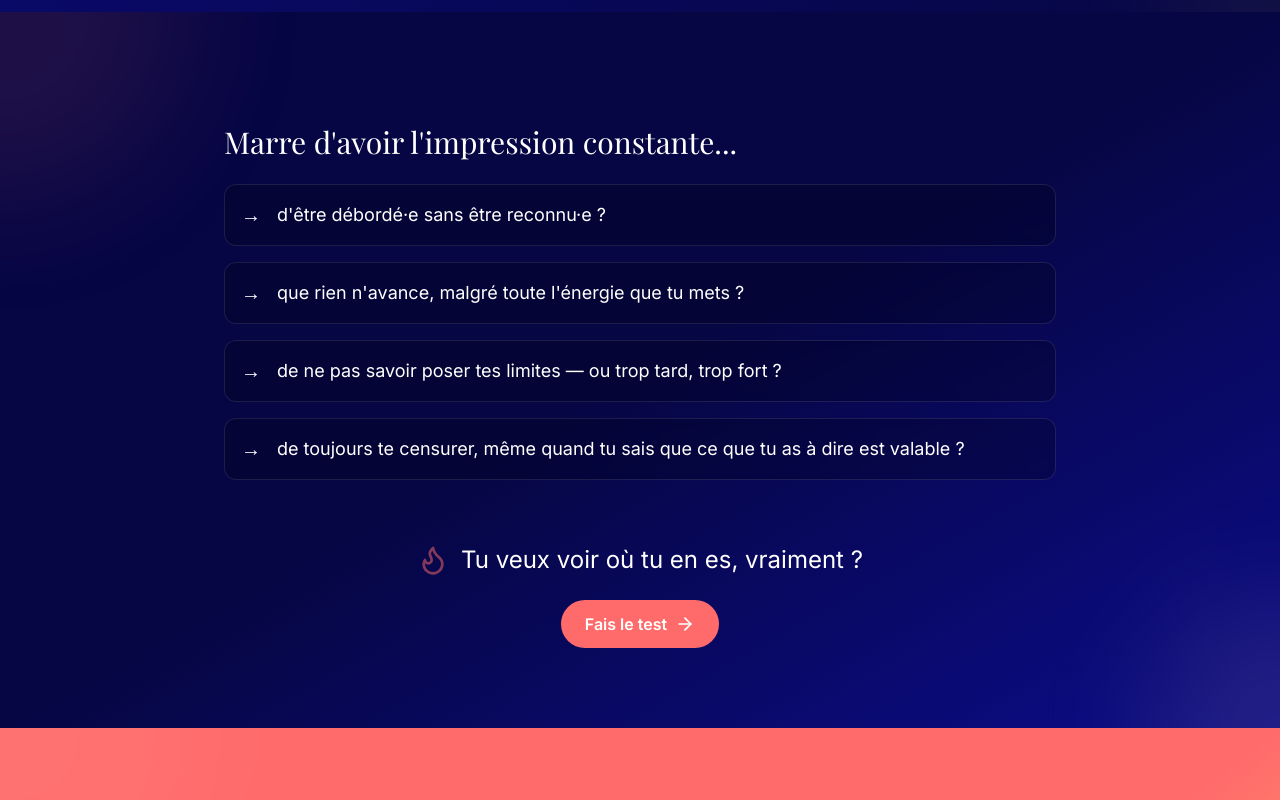
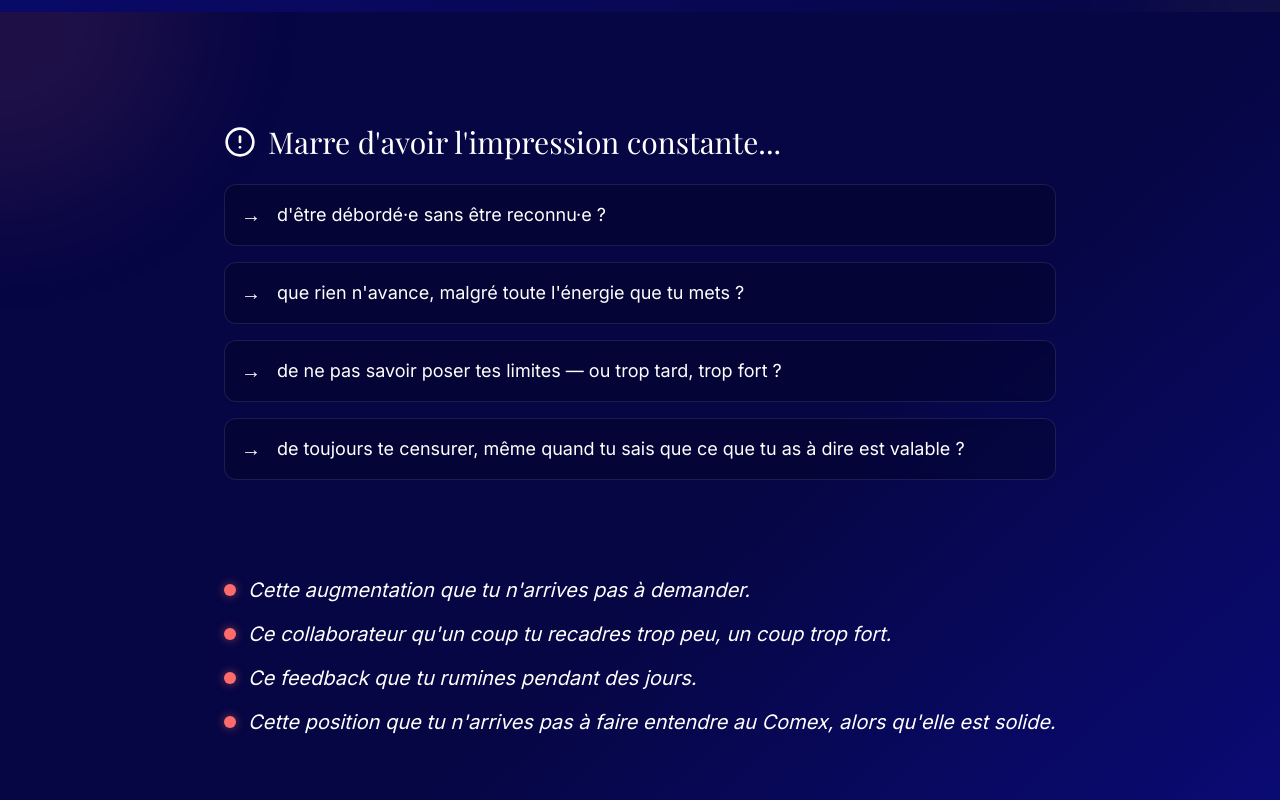
Before and after one commit to CoachJenny/LandingPage, a React (Vite) app: page / in a window 1280 px wide. Shown: the part 1960-2760 px from the top of the page. Built offline with nearby package versions, Linux system fonts and the light colour scheme.

Commit message:
Restoring frustration page

```diff
--- a/src/components/Frustrations.tsx
+++ b/src/components/Frustrations.tsx
@@ -1,6 +1,6 @@
 import React from 'react';
 import { motion } from 'framer-motion';
-import { ArrowRight, Flame } from 'lucide-react';
+import { ArrowRight, Flame, AlertCircle } from 'lucide-react';
 import { Link as ScrollLink } from 'react-scroll';
 
 export const Frustrations: React.FC = () => {
@@ -16,10 +16,14 @@ export const Frustrations: React.FC = () => {
           transition={{ duration: 0.6 }}
           className="max-w-4xl mx-auto space-y-8"
         >
+          {/* Section des impressions */}
           <div className="card p-6 md:p-8">
-            <h2 className="heading-md text-white mb-6">
+            <div className="flex items-center mb-6">
+              <AlertCircle className="w-8 h-8 text-white mr-3" />
+              <h2 className="heading-md text-white">
                 Marre d'avoir l'impression constante...
               </h2>
+            </div>
 
             <ul className="space-y-4">
               {[
@@ -43,13 +47,49 @@ export const Frustrations: React.FC = () => {
             </ul>
           </div>
 
+          {/* Section des situations concrètes */}
+          <motion.div
+            initial={{ opacity: 0, y: 20 }}
+            animate={{ opacity: 1, y: 0 }}
+            transition={{ delay: 0.6 }}
+            className="card p-6 md:p-8"
+          >
+            <ul className="space-y-4">
+              {[
+                "Cette augmentation que tu n'arrives pas à demander.",
+                "Ce collaborateur qu'un coup tu recadres trop peu, un coup trop fort.",
+                "Ce feedback que tu rumines pendant des jours.",
+                "Cette position que tu n'arrives pas à faire entendre au Comex, alors qu'elle est solide."
+              ].map((item, index) => (
+                <motion.li
+                  key={index}
+                  initial={{ opacity: 0, x: -20 }}
+                  animate={{ opacity: 1, x: 0 }}
+                  transition={{ delay: 0.7 + (index * 0.1) }}
+                  className="text-lg md:text-xl text-white italic relative pl-6 before:content-[''] before:absolute before:left-0
+                    before:top-1/2 before:-translate-y-1/2 before:w-3 before:h-3 before:bg-accent
+                    before:rounded-full before:shadow-[0_0_10px_rgba(255,107,107,0.5)]"
+                >
+                  {item}
+                </motion.li>
+              ))}
+            </ul>
+          </motion.div>
+
+          {/* Section conclusion et CTA */}
           <motion.div
             initial={{ opacity: 0, y: 20 }}
             animate={{ opacity: 1, y: 0 }}
             transition={{ delay: 1 }}
-            className="text-center"
+            className="card p-6 md:p-8 text-center"
           >
-            <div className="flex items-center justify-center mb-6">
+            <p className="text-xl md:text-2xl font-display text-white mb-8">
+              Ces problèmes, mes clients me les rapportent fréquemment.<br />
+              <span className="text-accent-light font-bold">Et surtout : ce n'est pas une fatalité.</span>
+            </p>
+
+            <div className="flex flex-col items-center">
+              <div className="flex items-center mb-6 bg-black/30 px-6 py-3 rounded-full">
                 <Flame className="w-8 h-8 text-accent animate-pulse mr-3" />
                 <span className="text-xl md:text-2xl text-white">Tu veux voir où tu en es, vraiment ?</span>
               </div>
@@ -65,6 +105,7 @@ export const Frustrations: React.FC = () => {
                 <span>Fais le test</span>
                 <ArrowRight className="ml-2 h-5 w-5" />
               </ScrollLink>
+            </div>
           </motion.div>
         </motion.div>
       </div>
```
Lines whose indentation alone changed are shown as unchanged.
